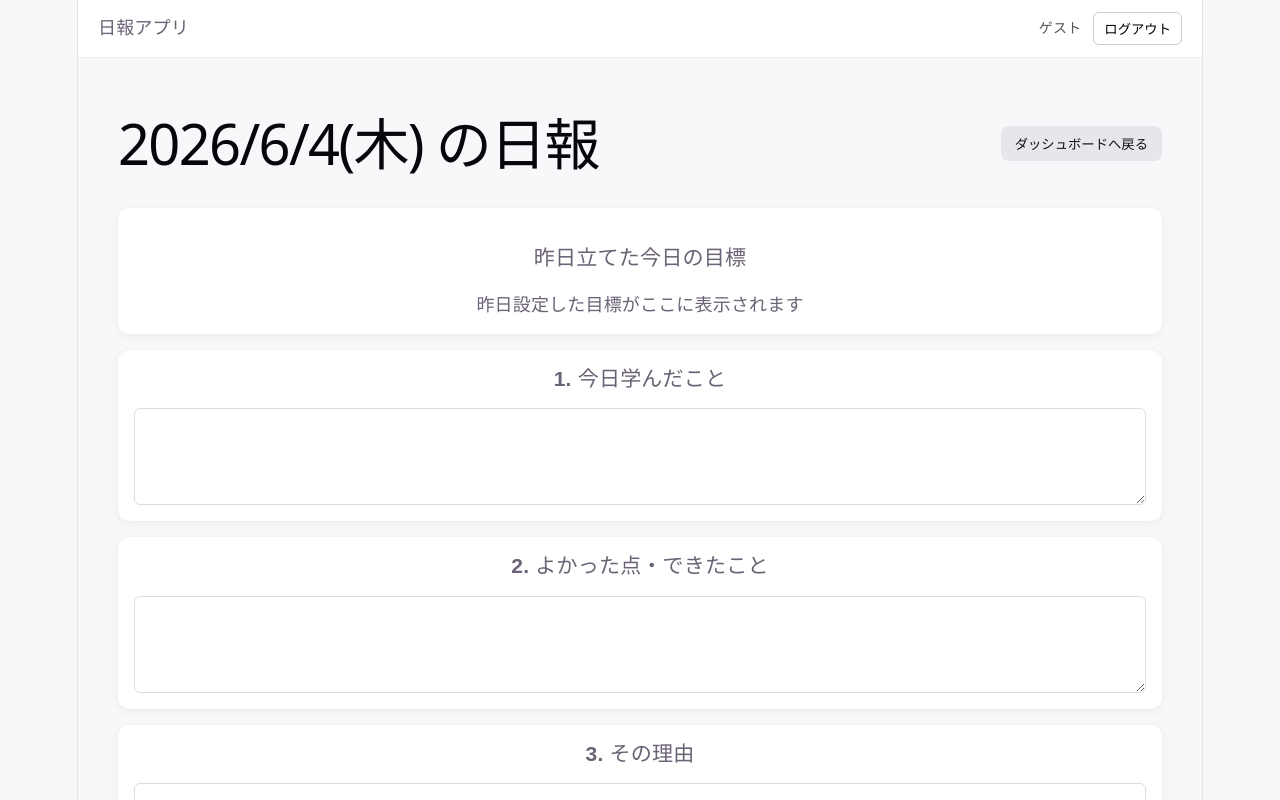
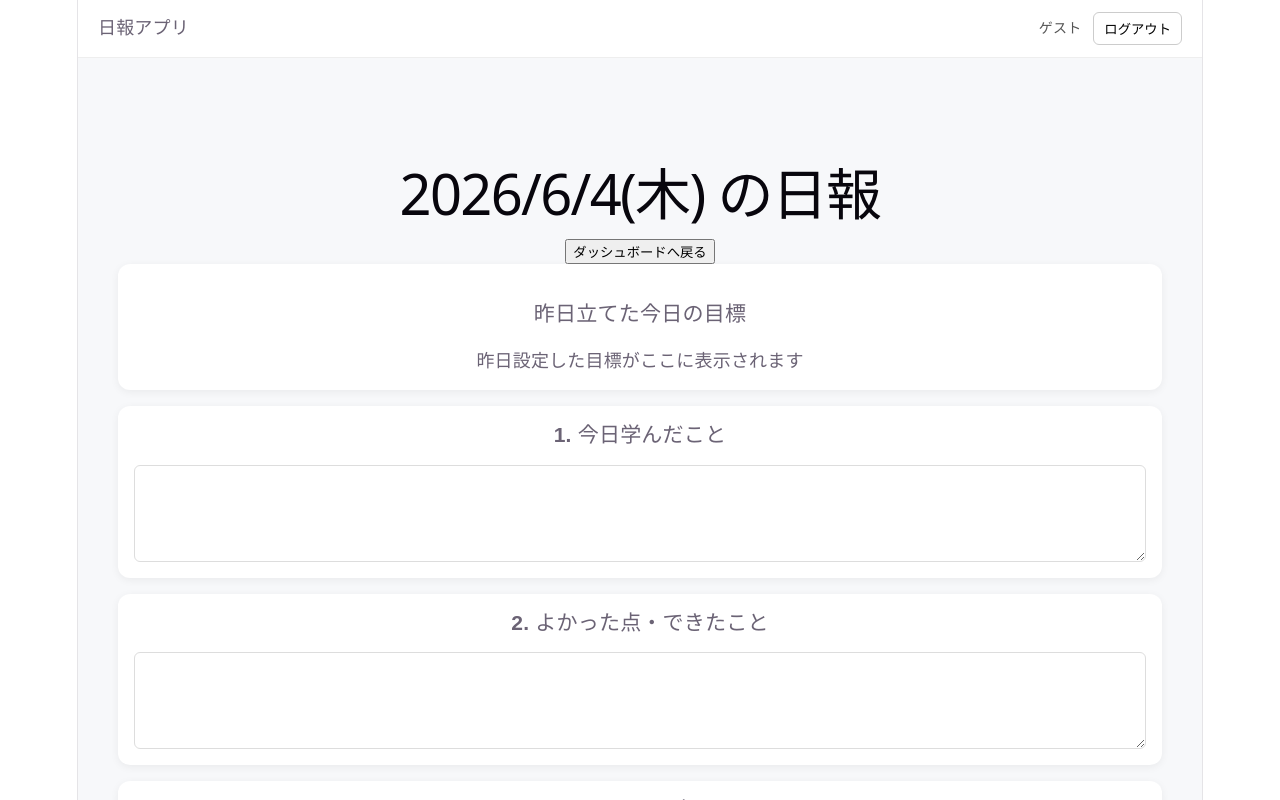
Before and after one commit to tokoMatsubara/Nippo_group7, a React app in the folder frontend/: page /create-report in a window 1280 px wide. Shown: the top 800 px of the page. Built offline with nearby package versions, Linux system fonts and the light colour scheme; the HTML template or start-up script is replaced by a standard one.

Commit message:
微調整

```diff
--- a/frontend/src/components/Layout.jsx
+++ b/frontend/src/components/Layout.jsx
@@ -1,17 +1,15 @@
-import React from "react";
+// Layout.jsx
+import Header from "./Header";
 import "../styles/common.css";
-import Header from "./Header";
 
 export default function Layout({ children }) {
     return (
-        <div>
-            {/* 共通ヘッダー */}
+        <div className="appWrapper">
             <Header />
 
-            {/* 画面本体 */}
-            <div className="page-container">
+            <main className="appContent">
                 {children}
-            </div>
+            </main>
         </div>
     );
 }
--- a/frontend/src/styles/common.css
+++ b/frontend/src/styles/common.css
@@ -1,81 +1,53 @@
-/* =========================
-   Global Reset
-========================= */
-* {
-    box-sizing: border-box;
+/* 全体レイアウト共通 */
+
+.appWrapper {
+    min-height: 100vh;
+    background: #f7f8fa;
+    font-family: sans-serif;
 }
 
-body {
-    margin: 0;
-    font-family: sans-serif;
-    background: #f7f8fa;
+/* Header分の余白確保（超重要） */
+.appContent {
+    padding-top: 70px;
+    /* ← ヘッダー高さ分 */
+    padding-left: 20px;
+    padding-right: 20px;
+    padding-bottom: 20px;
 }
 
-/* =========================
-   Layout Base
-========================= */
-.page-container {
-    padding: 20px;
-    min-height: 100vh;
-}
-
-/* =========================
-   Card（共通）
-========================= */
+/* 共通カード */
 .card {
     background: white;
     border-radius: 12px;
+    padding: 16px;
     box-shadow: 0 2px 8px rgba(0, 0, 0, 0.08);
-    padding: 16px;
 }
 
-/* =========================
-   Button（共通）
-========================= */
-.btn {
-    padding: 8px 14px;
+/* 共通ボタン（青統一） */
+.primaryButton {
+    padding: 10px 14px;
+    background: #2563eb;
+    color: white;
     border: none;
     border-radius: 8px;
     cursor: pointer;
     font-weight: bold;
 }
 
-/* primary */
-.btn-primary {
-    background: #2563eb;
-    color: white;
-}
-
-.btn-primary:hover {
+.primaryButton:hover {
     background: #1d4ed8;
 }
 
-/* danger */
-.btn-danger {
-    background: #ef4444;
+/* 戻るボタン（統一） */
+.backButton {
+    padding: 8px 12px;
+    background: #2563eb;
     color: white;
+    border: none;
+    border-radius: 6px;
+    cursor: pointer;
 }
 
-.btn-danger:hover {
-    background: #dc2626;
+.backButton:hover {
+    background: #1d4ed8;
 }
-
-/* secondary */
-.btn-secondary {
-    background: #e5e7eb;
-    color: #111;
-}
-
-.btn-secondary:hover {
-    background: #d1d5db;
-}
-
-/* =========================
-   Header Layout
-========================= */
-.header {
-    display: flex;
-    justify-content: space-between;
-    align-items: center;
-    margin-bottom: 20px;
-}
```
